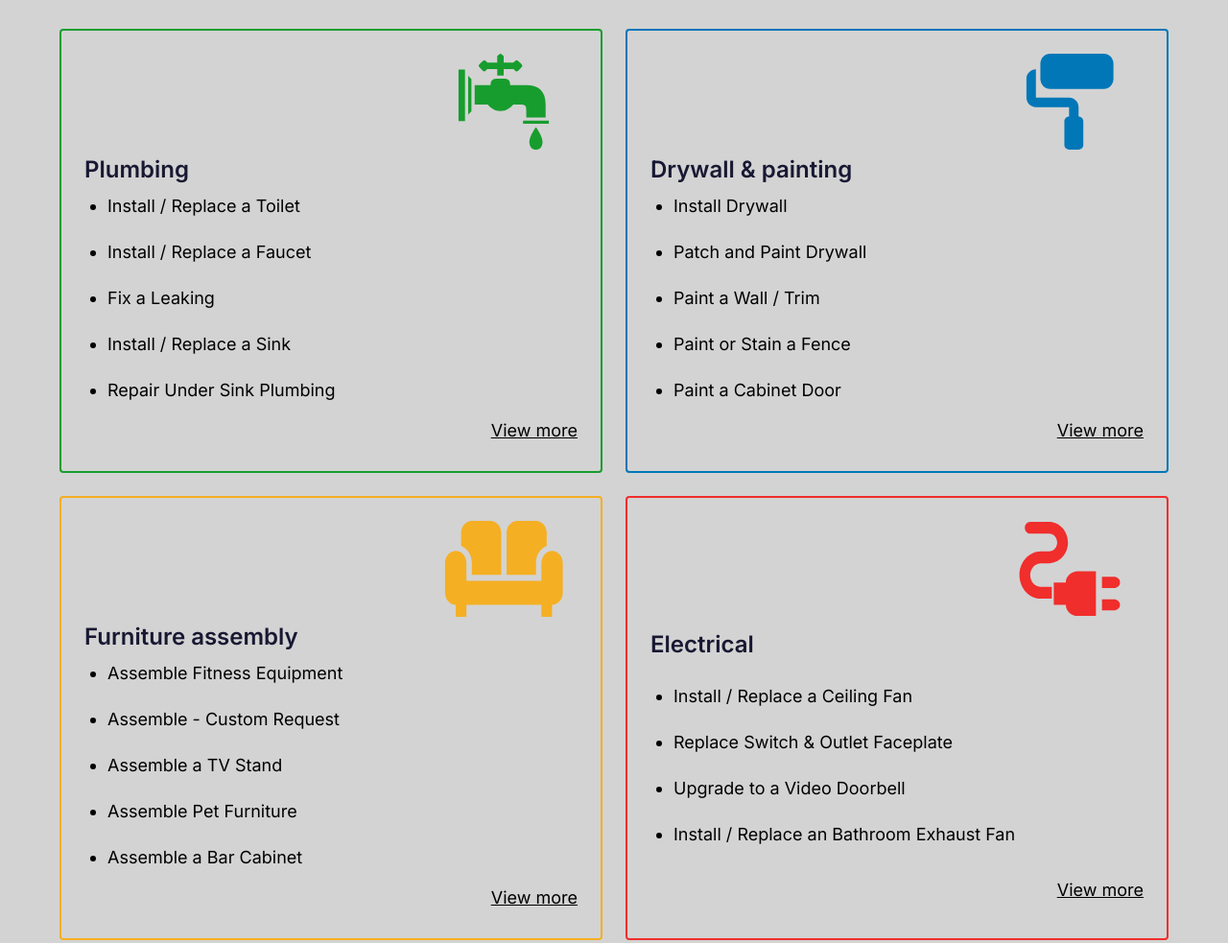
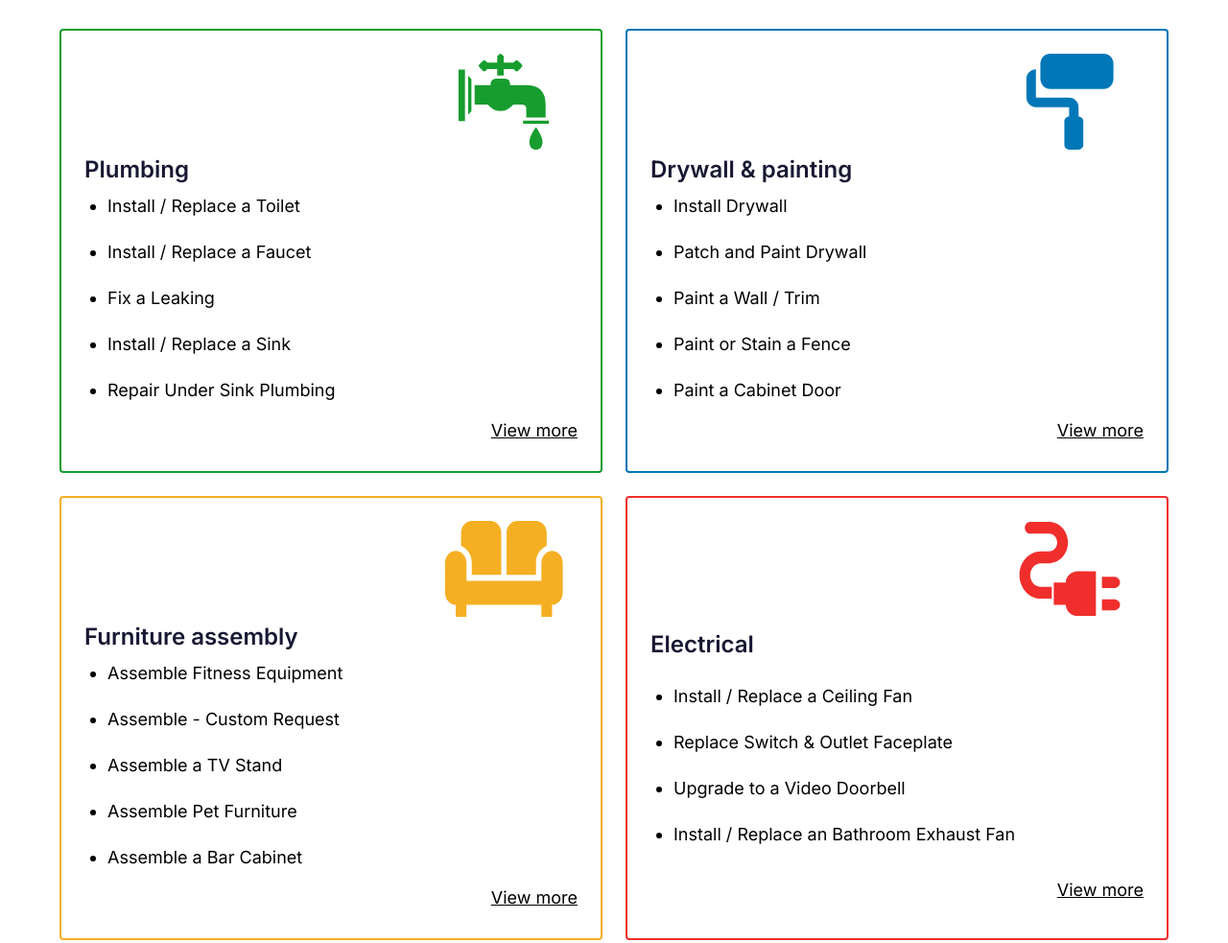
Before and after one commit to burstminded/test-gnm, a plain HTML site: page index.html in a window 1280 px wide. Shown: the top 983 px of the page at 96% size. Drawn offline with Linux system fonts and the light colour scheme.

Commit message:
minor change

```diff
--- a/style.css
+++ b/style.css
@@ -7,7 +7,7 @@
 }
 
 body {
-	background-color: lightgray;
+	background-color: #fff;
 	font-family: "Inter", Arial, Helvetica, sans-serif;
 	font-weight: 400;
 	font-size: 24px;
```
